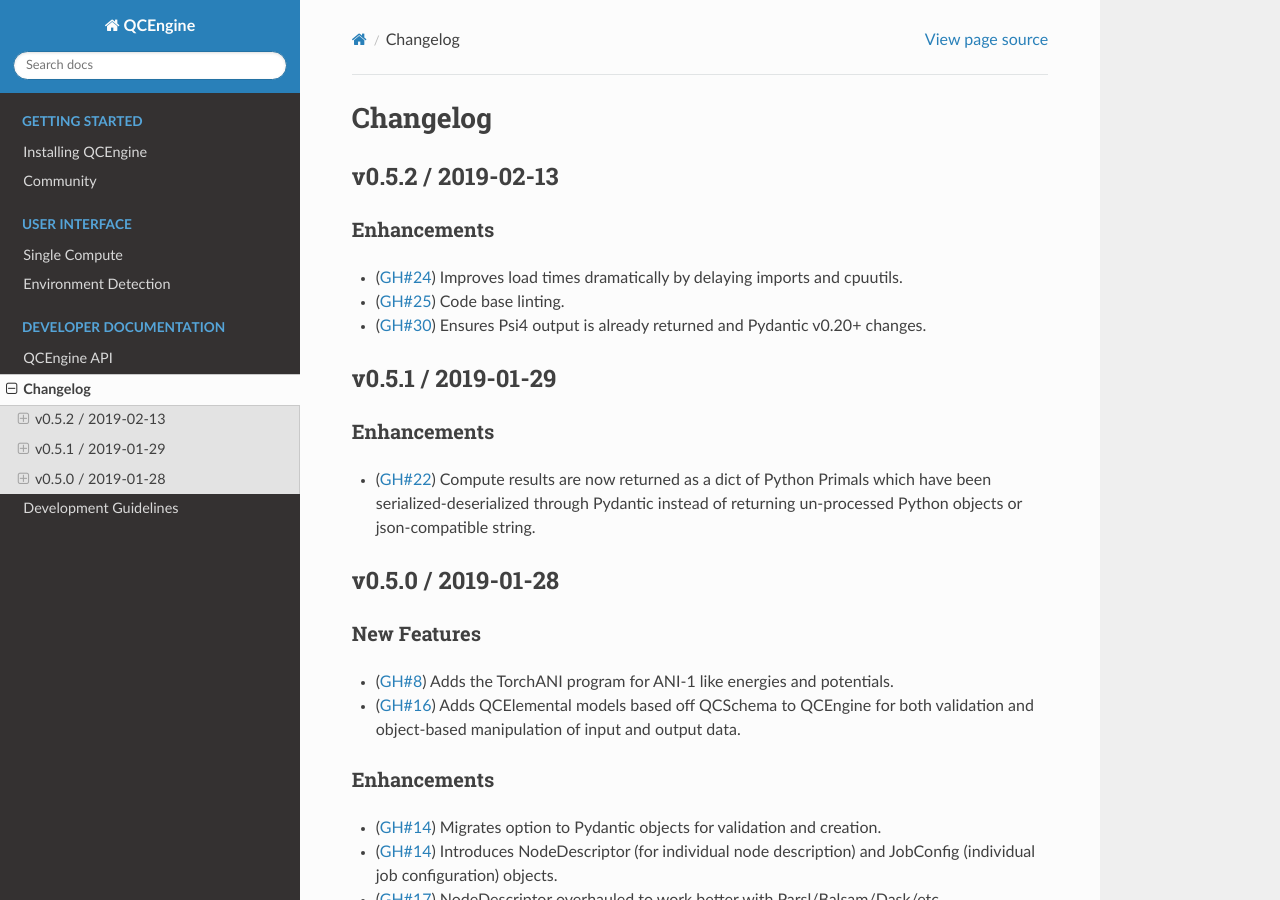
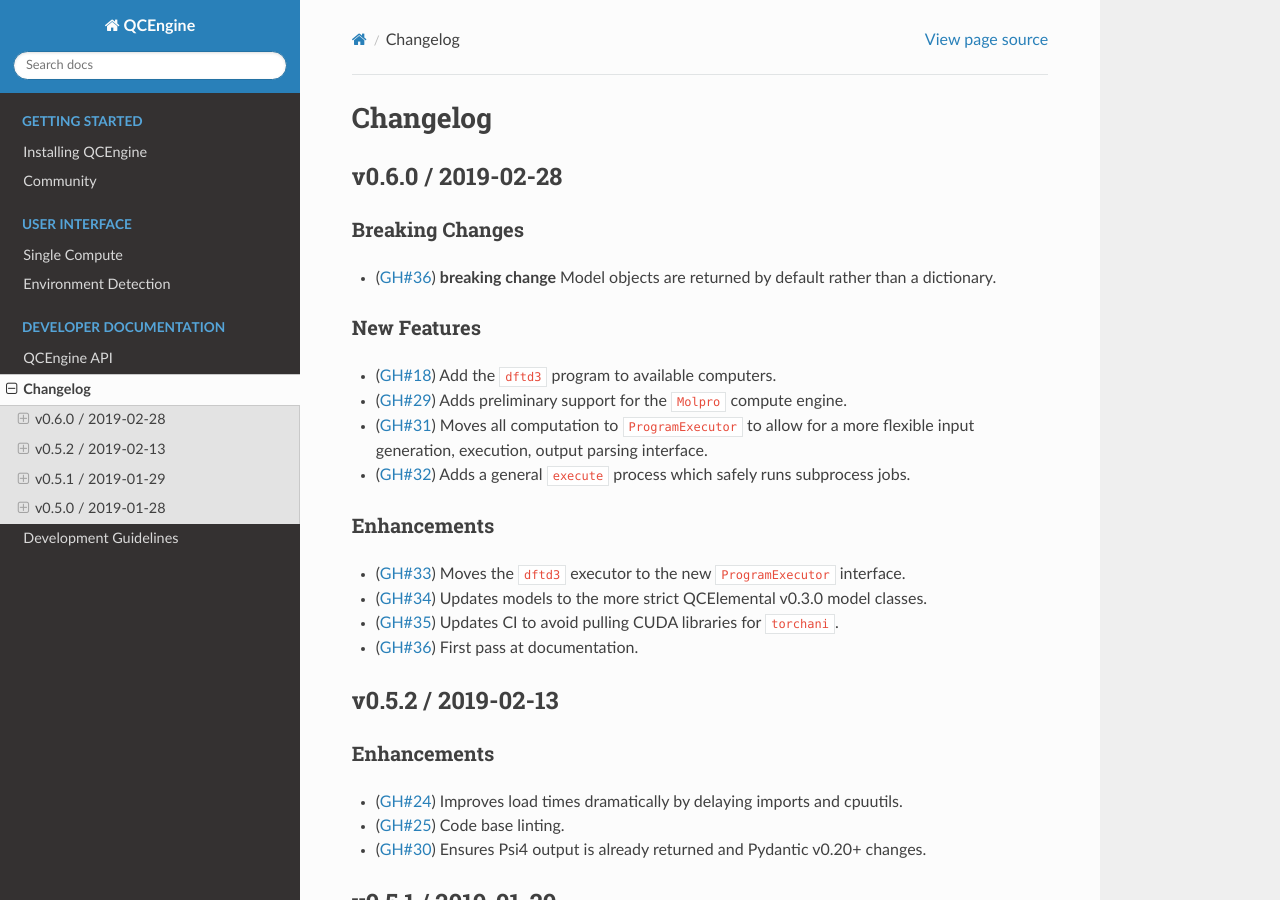
Before and after one commit to MolSSI/QCEngine, a Sphinx documentation site: the page built from docs/source/changelog.rst, in a window 1280 px wide and 900 px high. Built offline with Sphinx 7.4.7 and the Read the Docs theme 2.0.0, drawn with Linux system fonts in a browser that asks for light colours; the version number could not be read and is left out.

Commit message:
Docs: Adds v0.6 changelog

```diff
--- a/docs/source/changelog.rst
+++ b/docs/source/changelog.rst
@@ -12,6 +12,31 @@
 ..
 .. Bug Fixes
 .. +++++++++
+
+v0.6.0 / 2019-02-28
+-------------------
+
+Breaking Changes
+++++++++++++++++
+
+- (:pr:`36`) **breaking change** Model objects are returned by default rather than a dictionary.
+
+New Features
+++++++++++++
+
+- (:pr:`18`) Add the ``dftd3`` program to available computers.
+- (:pr:`29`) Adds preliminary support for the ``Molpro`` compute engine.
+- (:pr:`31`) Moves all computation to ``ProgramExecutor`` to allow for a more flexible input generation, execution, output parsing interface.
+- (:pr:`32`) Adds a general ``execute`` process which safely runs subprocess jobs.
+
+Enhancements
+++++++++++++
+
+- (:pr:`33`) Moves the ``dftd3`` executor to the new ``ProgramExecutor`` interface.
+- (:pr:`34`) Updates models to the more strict QCElemental v0.3.0 model classes.
+- (:pr:`35`) Updates CI to avoid pulling CUDA libraries for ``torchani``.
+- (:pr:`36`) First pass at documentation.
+
 
 v0.5.2 / 2019-02-13
 -------------------
--- a/docs/source/index.rst
+++ b/docs/source/index.rst
@@ -148,7 +148,7 @@
 * :doc:`dev_guidelines`
 
 .. toctree::
-    :maxdepth: 2
+    :maxdepth: 1
     :caption: Developer Documentation
 
     api
```
